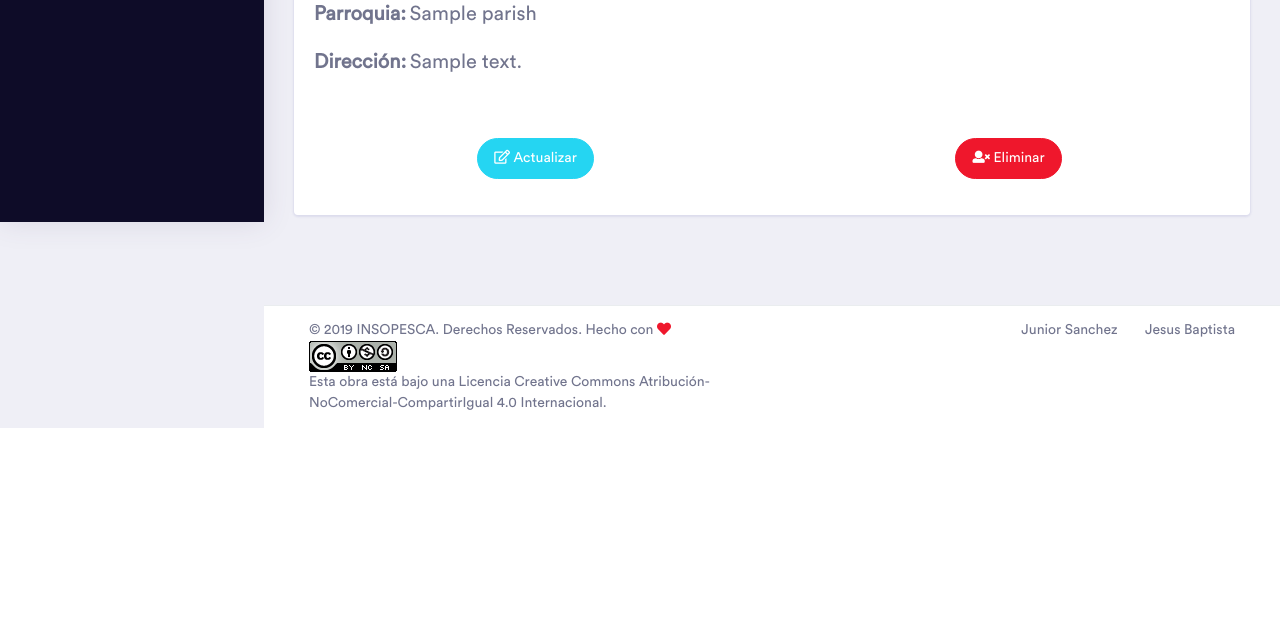
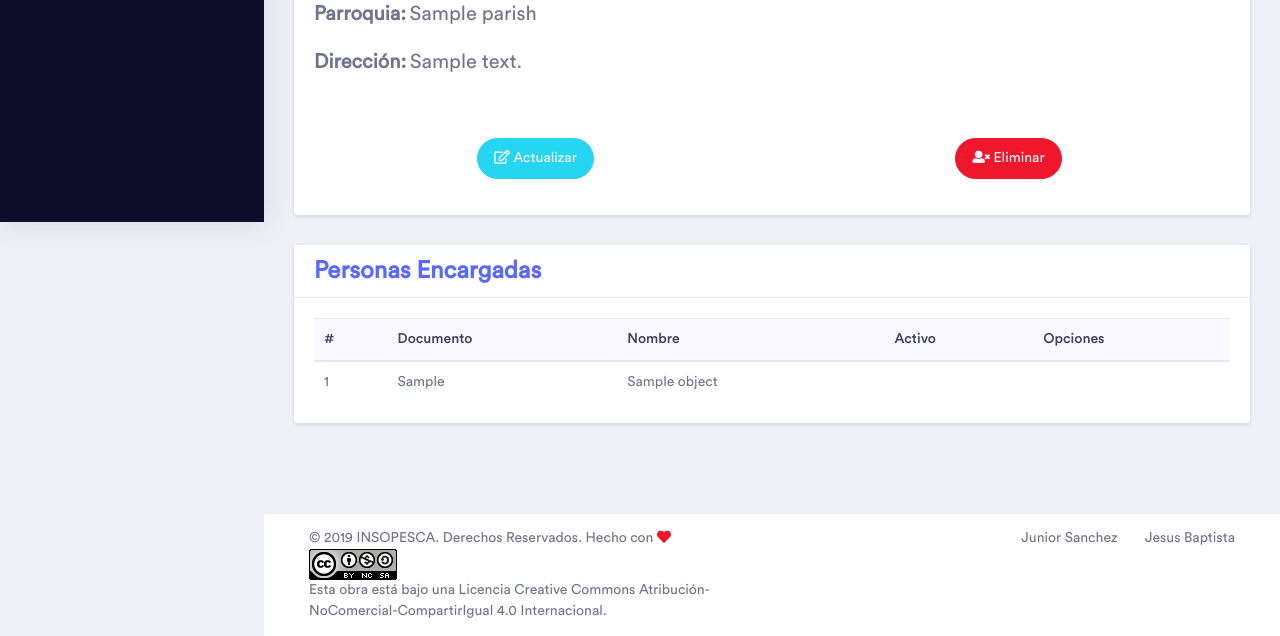
Before and after one commit to JySa65/insopesca, a Django app: template templates/sanidad/company_detail.html in a window 1280 px wide. Shown: the part 638-1274 px from the top of the page. Before the commit the page ends 1066 px from the top, so only its background shows below. Run offline with Django 3.2, Linux system fonts and the light colour scheme; the template is opened without the code that fills it: most values are stand-ins (such as "Sample title", 1, 10 or a date in 2020); some libraries are stand-ins or nearby versions; some web fonts are replaced.

Commit message:
view deatil company

```diff
--- a/core/models.py
+++ b/core/models.py
@@ -59,7 +59,7 @@ class Account(models.Model):
         _('Telefono Casa'), max_length=15, null=True, blank=True)
     birthday = models.DateField(
         null=True, blank=True, verbose_name=_('Fecha de Nacimiento'))
-    address = models.TextField(_('Dirección'), null=True, blank=True)
+    address = models.TextField(_('Dirección'), null=False, blank=False)
     is_active = models.BooleanField(default=True, verbose_name=_('Activo'))
     is_delete = models.BooleanField(default=False, verbose_name=_('Elimanido'))
 
@@ -104,7 +104,7 @@ class Company(models.Model):
         Municipality, on_delete=models.CASCADE, verbose_name=_('Municipio'))
     parish = models.ForeignKey(
         Parish, on_delete=models.CASCADE, verbose_name=_('Parroquia'),)
-    address = models.TextField(_('Direccion'), null=True, blank=True)
+    address = models.TextField(_('Direccion'), null=False, blank=False)
     is_active = models.BooleanField(default=True)
     is_delete = models.BooleanField(default=False)
 
--- a/sanidad/admin.py
+++ b/sanidad/admin.py
@@ -6,3 +6,5 @@ admin.site.register(Account)
 admin.site.register(Company)
 admin.site.register(Driver)
 admin.site.register(Transport)
+
+# date_hierarchy
--- a/sanidad/models.py
+++ b/sanidad/models.py
@@ -53,6 +53,12 @@ class Company(core.Company):
     def __str__(self):
         return self.document
 
+    def get_accounts(self):
+      return self.account.all().order_by('-created_at')
+
+    def get_transport(self):
+      return self.transport.all().order_by('-created_at')
+
 
 # CompanyInspection
 # FishInspection
--- a/sanidad/urls.py
+++ b/sanidad/urls.py
@@ -1,6 +1,7 @@
 from django.urls import path
 from sanidad.views import HomeTemplateView, \
-    CompanyListView, CompanyCreateView, CompanyDetailView, CompanyUpdateView
+    CompanyListView, CompanyCreateView, CompanyDetailView, \
+    CompanyUpdateView, CompanyDeleteView
 
 app_name = 'sanidad'
 
@@ -10,4 +11,5 @@ urlpatterns = [
     path('company/add/', CompanyCreateView.as_view(), name="company_create"),
     path('company/detail/<pk>/', CompanyDetailView.as_view(), name="company_detail"),
     path('company/update/<pk>/', CompanyUpdateView.as_view(), name="company_update"),
+    path('company/delete/<pk>/', CompanyDeleteView.as_view(), name="company_delete"),
 ]
--- /dev/null
+++ b/templates/sanidad/company_confirm_delete.html
@@ -0,0 +1,4 @@
+<form action="" method="post">
+  {% csrf_token %}
+  <button type="submit">Si</button>
+</form>
--- a/templates/sanidad/company_detail.html
+++ b/templates/sanidad/company_detail.html
@@ -107,7 +107,7 @@
           </div>
           {% if request.user.pk != object.pk %}
           <div class="col-sm-6 mb-3">
-            <a href="" class="btn btn-rounded btn-danger">
+            <a href="{% url 'sanidad:company_delete' object.pk %}" class="btn btn-rounded btn-danger">
               <i class="fas fa-user-times"></i>
               Eliminar
             </a>
@@ -116,6 +116,46 @@
         </div>
       </div>
     </div>
+
+    <div class="card">
+      <div class="card-header clearfix">
+        <span class="h4 text-primary left"><b>Personas Encargadas</b></span>
+      </div>
+      <div class="card-body">
+        <div class="table-responsive">
+          <table class="table table-hover">
+            <thead class="bg-light">
+              <tr>
+                <th>#</th>
+                <th>Documento</th>
+                <th>Nombre</th>
+                <th>Activo</th>
+                <th>Opciones</th>
+              </tr>
+            </thead>
+            <tbody>
+              {% for object in object.get_accounts %}
+              <tr>
+                <td>{{ forloop.counter }}</td>
+                <td>{{ object.get_document }}</td>
+                <td><a href="{% url 'sanidad:company_detail' object.pk %}">{{ object.name }}</a></td>
+              </tr>
+              {% empty %}
+              <tr>
+                <td colspan="5" class="text-center">
+                  <h1>No tiene Persona Añadida a la Empresa</h1>
+                  <a href="" class="btn btn-primary btn-rounded ">
+                    Añadir Persona
+                    <i class="fas fa-user-plus"></i>
+                  </a>
+                </td>
+              </tr>
+              {% endfor %}
+            </tbody>
+          </table>
+        </div>
+      </div>
+    </div>
   </div>
 </div>
 {% endwith %}
--- a/templates/sanidad/company_list.html
+++ b/templates/sanidad/company_list.html
@@ -43,8 +43,7 @@
                 </td>
                 <td>
                   <a href="{% url 'sanidad:company_detail' object.pk %}" class="btn btn-rounded btn-secondary"><i class="fas fa-eye"></i></a>
-                  <a href="{% url 'authentication:delete' object.pk %}" class="btn btn-rounded btn-danger"><i class="fas fa-user-times"></i></a>
-                  <a href="{% url 'authentication:detail' object.pk %}" class="btn btn-rounded btn-info"><i class="fas fa-clipboard-list"></i></a>
+                  <a href="{% url 'sanidad:company_delete' object.pk %}" class="btn btn-rounded btn-danger"><i class="fas fa-user-times"></i></a>
                 </td>
               </tr>
               {% empty %}
```
Also changed, not shown: authentication/views.py (+5 -3 lines), sanidad/forms.py (+16 -1 lines), sanidad/views.py (+27 -6 lines), sanidad/migrations/0002_auto_20190210_0854.py (added), sanidad/migrations/0003_auto_20190210_0856.py (added).
